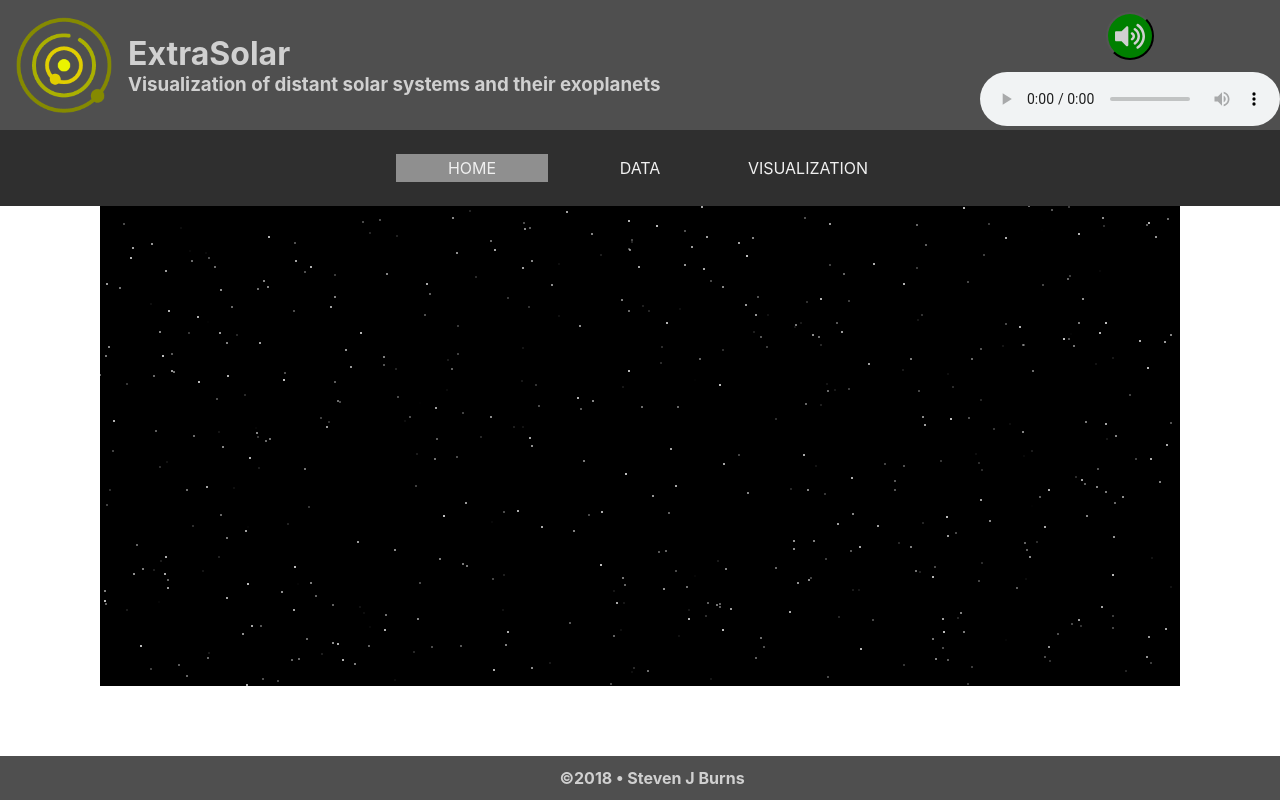
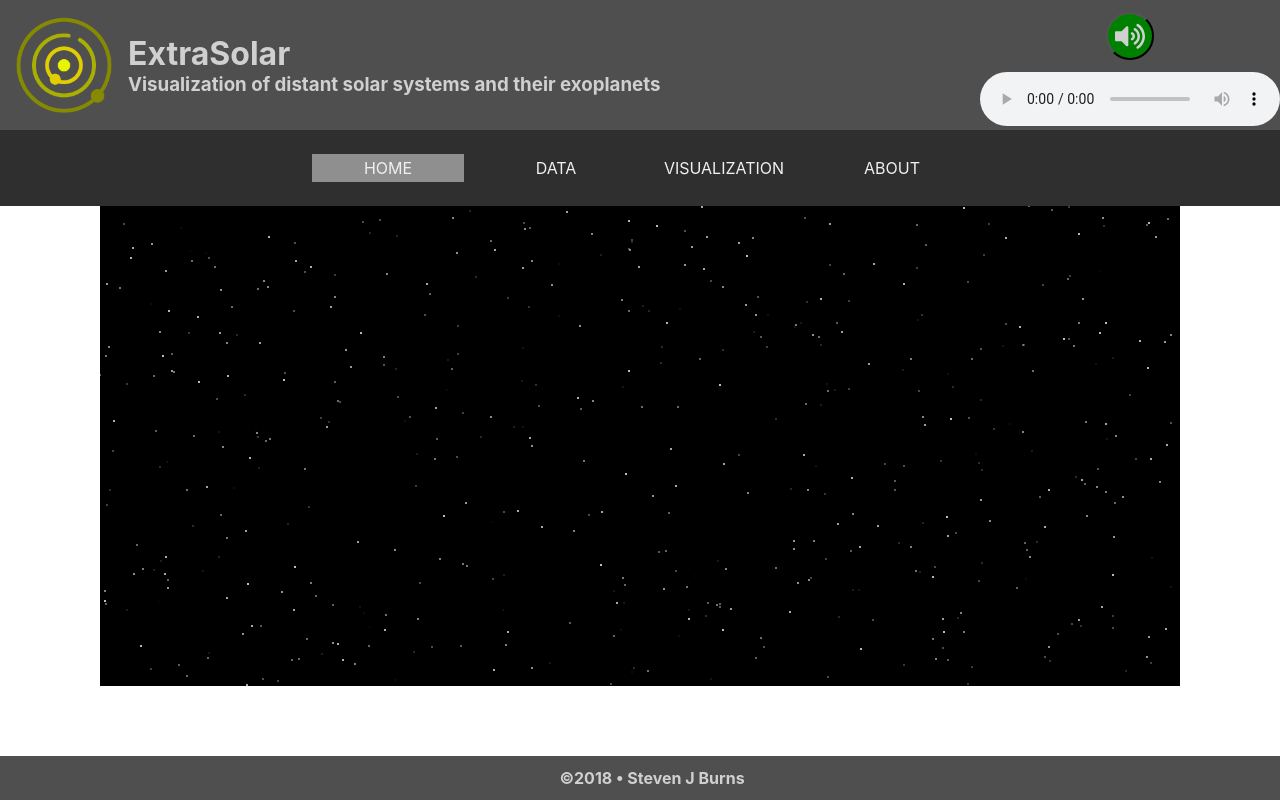
Before and after one commit to StevenJBurns/extrasolar, a React (Create React App) app: page / in a window 1280 px wide. Shown: the top 800 px of the page. Built offline with nearby package versions, Linux system fonts and the light colour scheme.

Commit message:
Success with deploying app to Github Pages using the gh-pages package; adding the About page next

```diff
--- a/src/App.jsx
+++ b/src/App.jsx
@@ -37,12 +37,14 @@ class App extends React.Component {
             <li><NavLink to="/" exact activeStyle={activeStyle}>HOME</NavLink></li>
             <li><NavLink to="/data" activeStyle={activeStyle}>DATA</NavLink></li>
             <li><NavLink to="/visualization" activeStyle={activeStyle}>VISUALIZATION</NavLink></li>
+            <li><NavLink to="/about" activeStyle={activeStyle}>ABOUT</NavLink></li>
           </ul>
         </nav>
         <Switch>
           <Route exact path='/' render={() => <PageHome />} />
           <Route exact path='/data' render={() => <PageData />} />
           <Route exact path='/visualization' render={() => <PageVisualization />} />
+          <Route exact path='/about' render={() => <PageAbout />} />
         </Switch>
 
         <footer id="app-footer">
```
